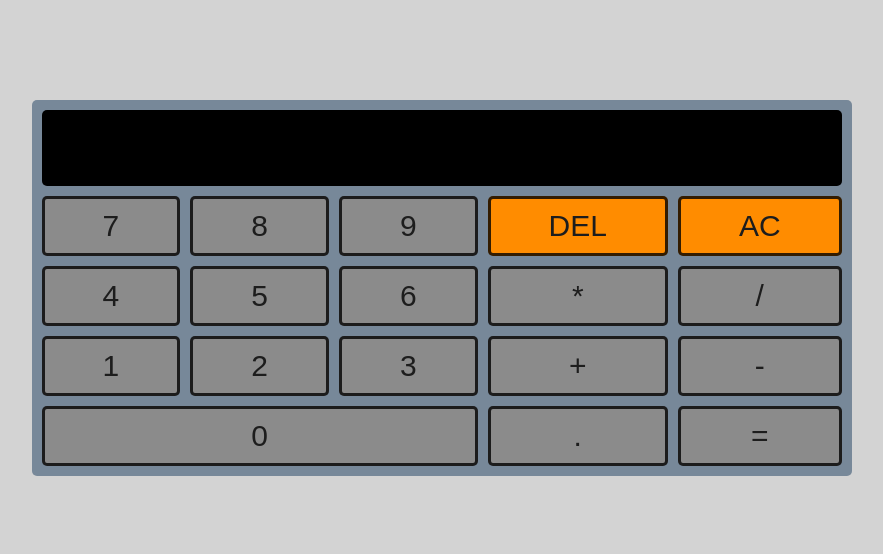
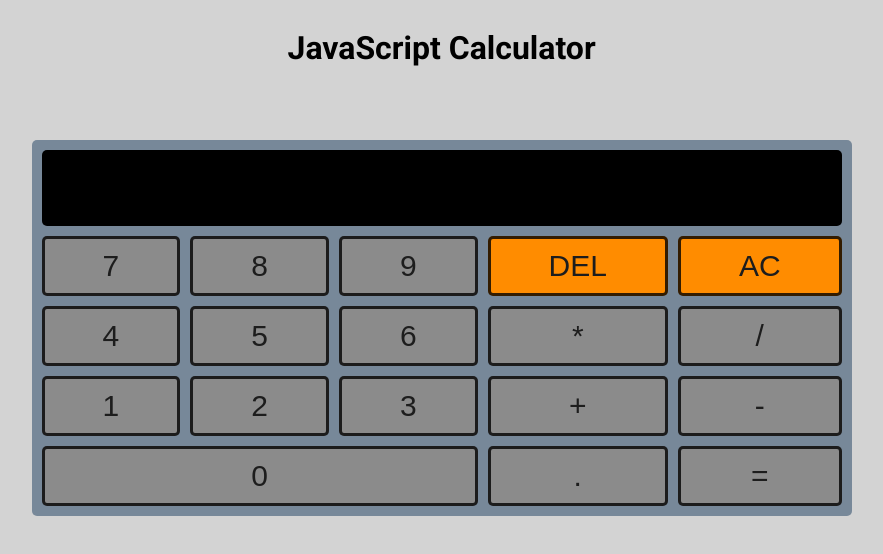
Before and after one commit to JLoweDev/js-calculator, a plain HTML site: page index.html in a window 1280 px wide. Shown: the whole page, without its empty margins (200-1083 px from the left). Drawn offline with Linux system fonts and the light colour scheme.

Commit message:
Added title to HTML

```diff
--- a/index.html
+++ b/index.html
@@ -9,6 +9,7 @@
         <link rel="stylesheet" href="style.css">
     </head>
     <body>
+        <h1>JavaScript Calculator</h1>
         <div id="containter" class="grid-container">
             <div id="display" class="grid-item"></div>
             <button id="seven" class="grid-item operand" value="7">7</button>
```
